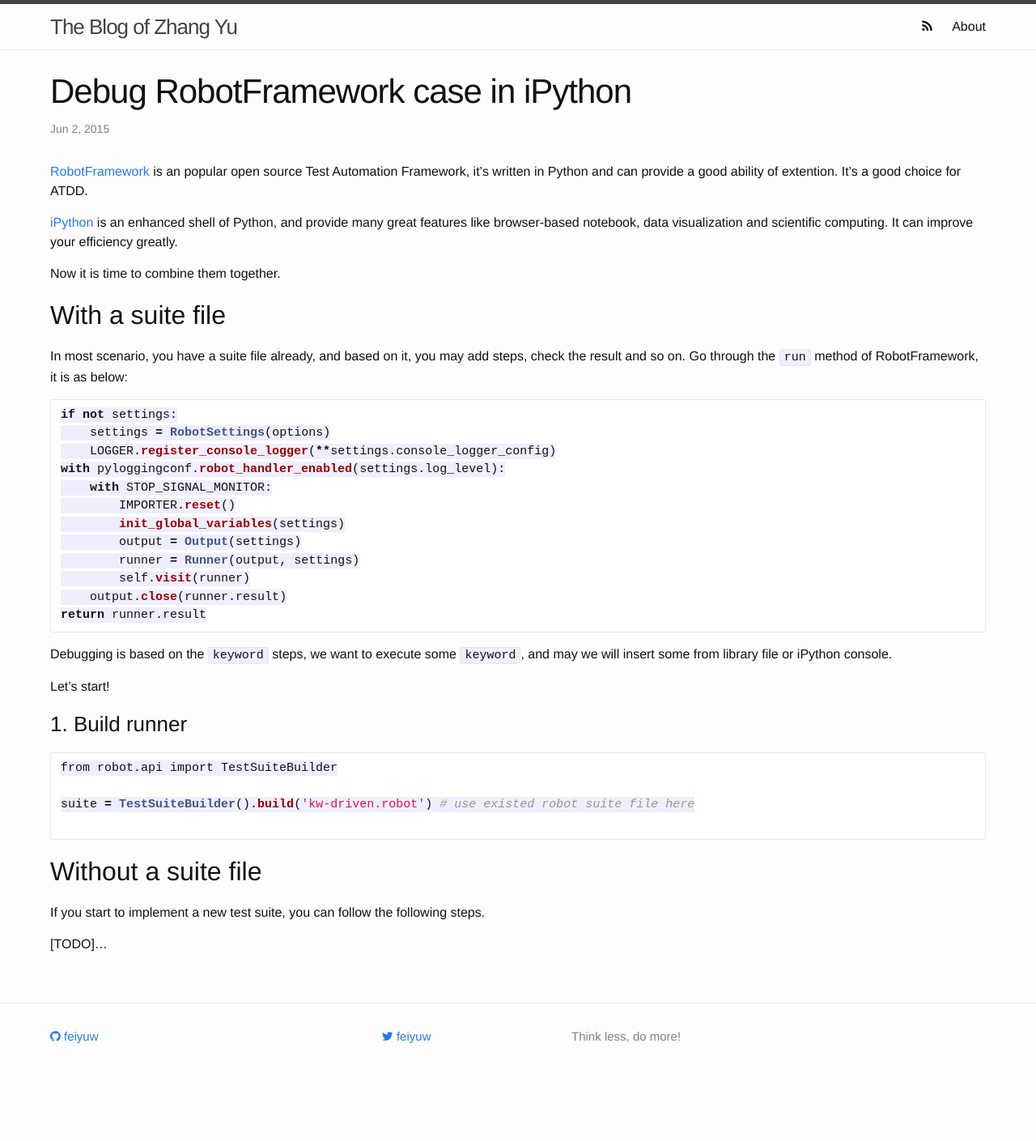
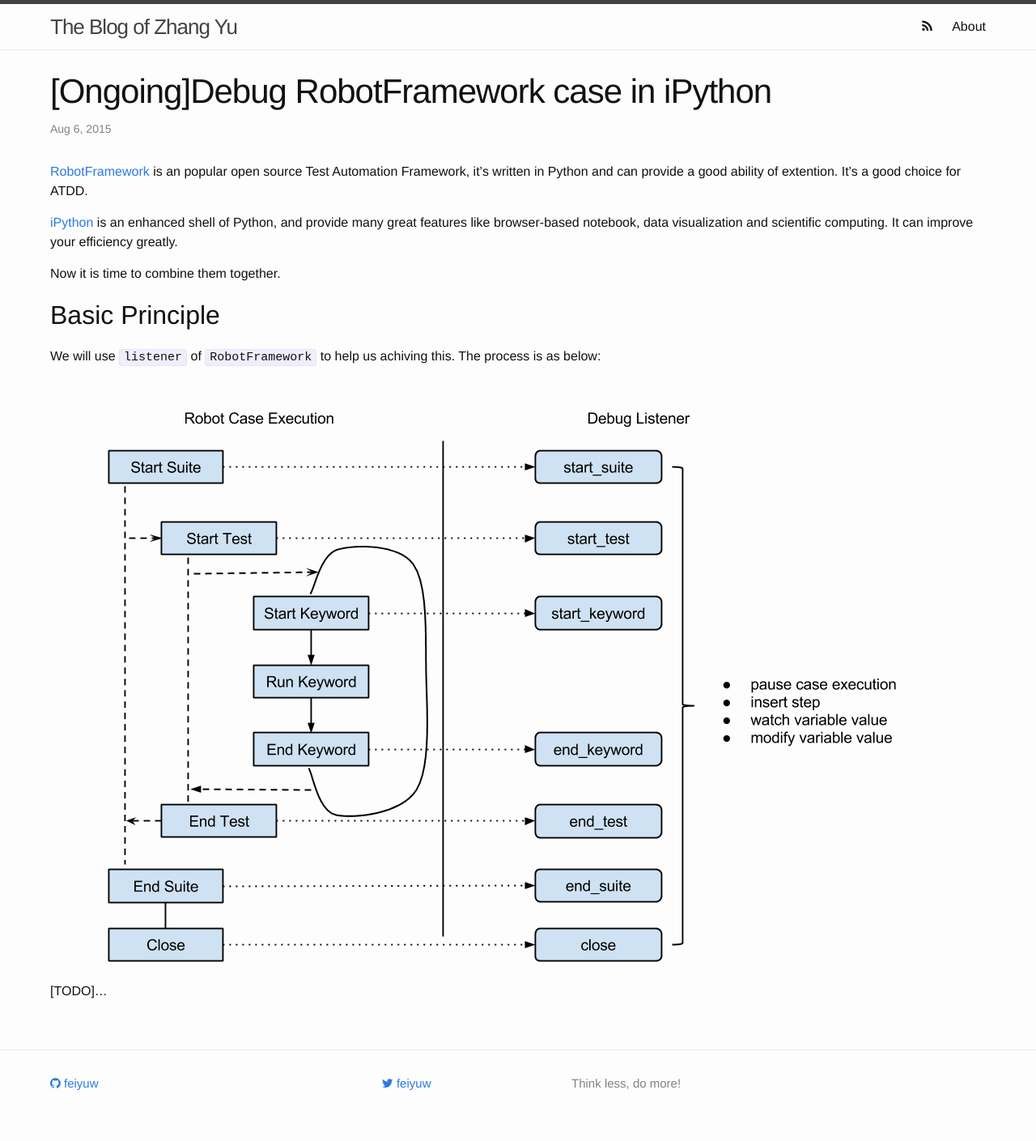
Before and after one commit to feiyuw/feiyuw.github.io, a Jekyll site: the page built from _posts/2015-06-02-debug-robotframework-case-in-ipython.md, in a window 1280 px wide. Shown: the whole page at 81% size. Built offline with Jekyll 4.4.1, drawn with Linux system fonts in a browser that asks for light colours; nearby versions of some CDN libraries; Markdown is read by kramdown in place of the engine named in the settings; comment, search, counter and statistics services are not loaded; before the commit the page ends 1352 px from its top, so only the background shows below that.

Commit message:
update one blog

````diff
--- a/_posts/2015-06-02-debug-robotframework-case-in-ipython.md
+++ b/_posts/2015-06-02-debug-robotframework-case-in-ipython.md
@@ -1,7 +1,7 @@
 ---
 layout: post
-title:  "Debug RobotFramework case in iPython"
-date:   2015-06-02 18:26:00
+title:  "[Ongoing]Debug RobotFramework case in iPython"
+date:   2015-08-06 18:26:00
 categories: TA
 ---
 [RobotFramework](http://robotframework.org) is an popular open source Test Automation Framework, it's written in Python and can provide a good ability of extention. It's a good choice for ATDD.
@@ -10,40 +10,11 @@
 
 Now it is time to combine them together.
 
-## With a suite file
+## Basic Principle
 
-In most scenario, you have a suite file already, and based on it, you may add steps, check the result and so on.
-Go through the `run` method of RobotFramework, it is as below:
+We will use `listener` of `RobotFramework` to help us achiving this. The process is as below:
 
-```python
-if not settings:
-    settings = RobotSettings(options)
-    LOGGER.register_console_logger(**settings.console_logger_config)
-with pyloggingconf.robot_handler_enabled(settings.log_level):
-    with STOP_SIGNAL_MONITOR:
-        IMPORTER.reset()
-        init_global_variables(settings)
-        output = Output(settings)
-        runner = Runner(output, settings)
-        self.visit(runner)
-    output.close(runner.result)
-return runner.result
-```
 
-Debugging is based on the `keyword` steps, we want to execute some `keyword`, and may we will insert some from library file or iPython console.
-
-Let's start!
-
-### 1. Build runner
-
-```python
-from robot.api import TestSuiteBuilder
-
-suite = TestSuiteBuilder().build('kw-driven.robot') # use existed robot suite file here
-
-```
-
-## Without a suite file
-If you start to implement a new test suite, you can follow the following steps.
+![Debug Process in RobotFramework]({{ site.url }}/assets/debug_in_rf.png)
 
 [TODO]...
````
Also changed, not shown: assets/debug_in_rf.png (added).
